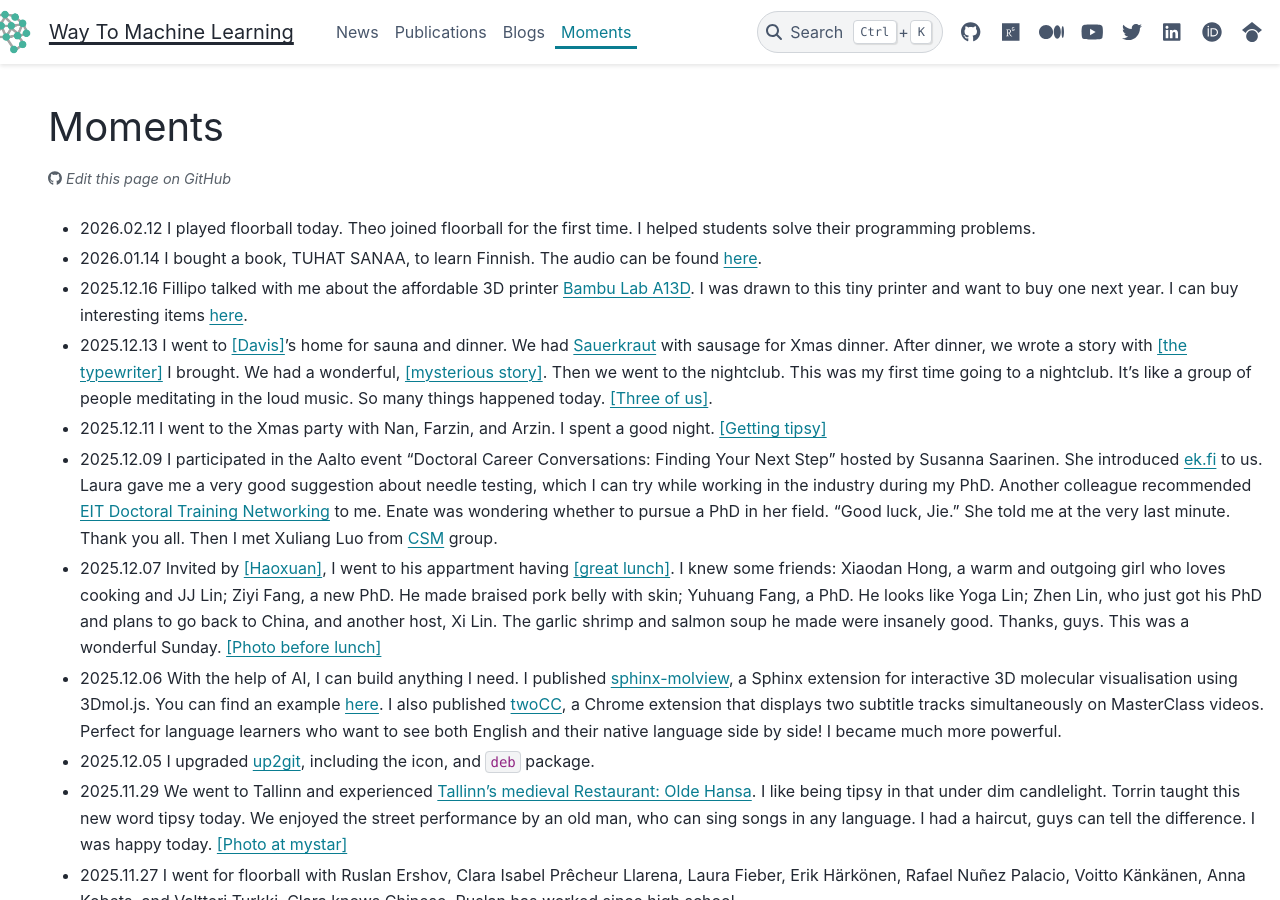
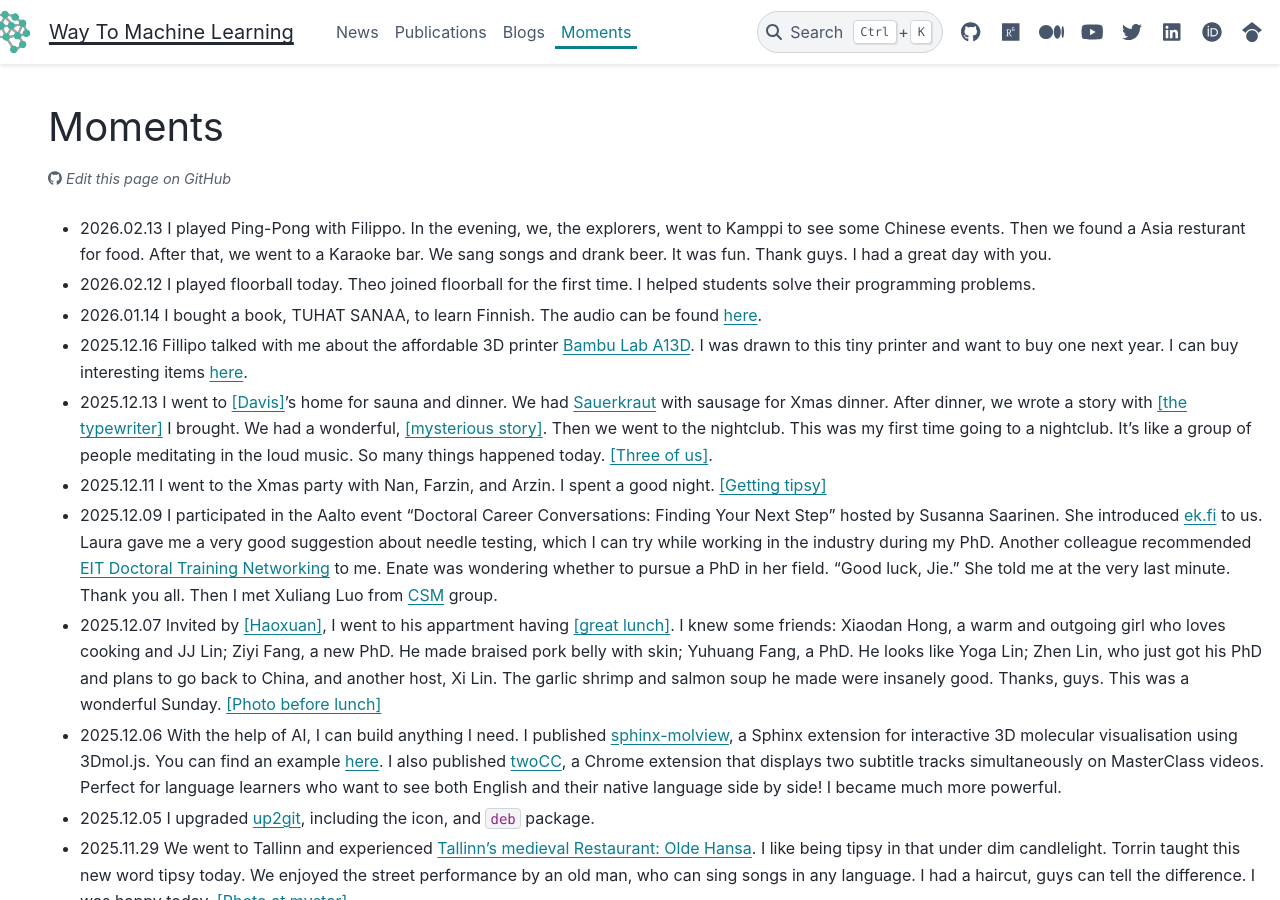
Before and after one commit to way2ml/way2ml.github.io, a Sphinx documentation site: the page built from doc/moments.md, in a window 1280 px wide and 900 px high. Built offline with Sphinx 7.4.7 and the PyData theme 0.15.4, drawn with Linux system fonts in a browser that asks for light colours; comment, search, counter and statistics services are not loaded.

Commit message:
Add new moments from February 2026

```diff
--- a/doc/moments.md
+++ b/doc/moments.md
@@ -4,6 +4,7 @@ comment: True
 ---
 
 # Moments
+- 2026.02.13 I played Ping-Pong with Filippo. In the evening, we, the explorers, went to Kamppi to see some Chinese events. Then we found a Asia resturant for food. After that, we went to a Karaoke bar. We sang songs and drank beer. It was fun. Thank guys. I had a great day with you.
 - 2026.02.12 I played floorball today. Theo joined floorball for the first time. I helped students solve their programming problems.
 - 2026.01.14 I bought a book, TUHAT SANAA, to learn Finnish. The audio can be found [here](https://otava.fi/nemo/tuhatsanaa/aantamisohjeet-suomeksi/).
 - 2025.12.16 Fillipo talked with me about the affordable 3D printer [Bambu Lab A13D](https://eu.store.bambulab.com/products/a1?id=599117150694776844). I was drawn to this tiny printer and want to buy one next year. I can buy interesting items [here](https://makerworld.com/en).
```
